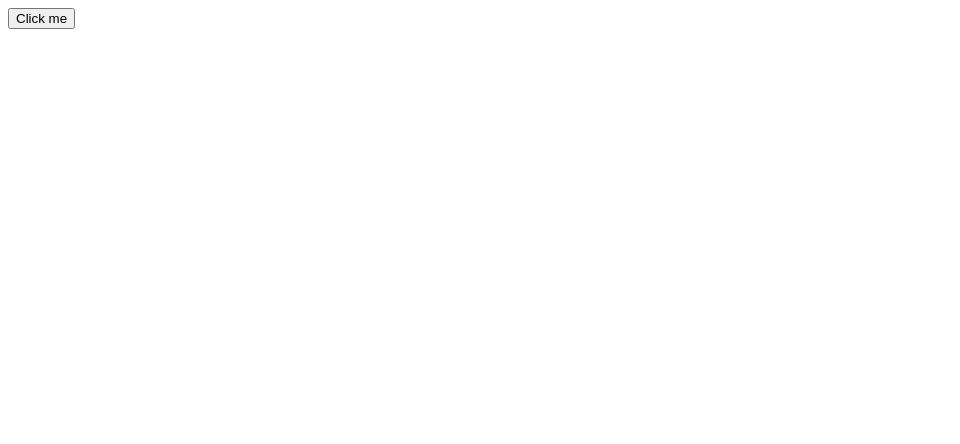
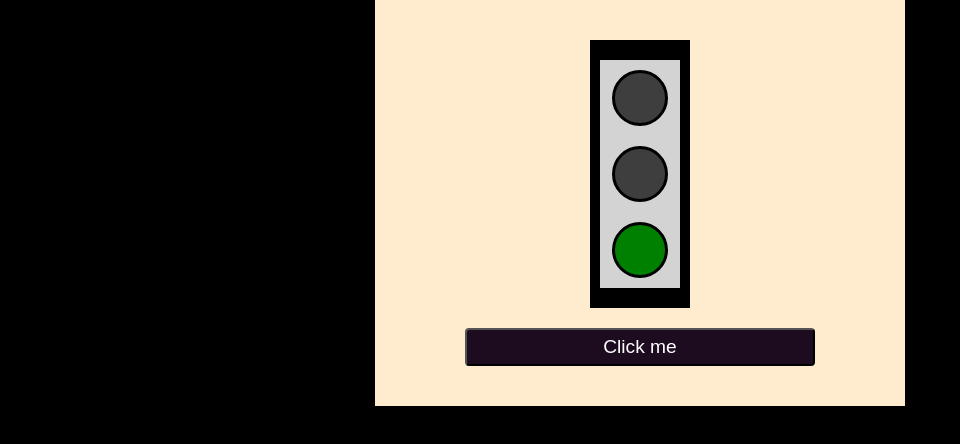
Before and after one commit to wlricardo/bootcamp-devjr, a plain HTML site: page modulo-3-traffic-lights/index.html in a window 1280 px wide. Shown: the whole page, without its empty margins (0-960 px from the left). Drawn offline with Linux system fonts and the light colour scheme.

Commit message:
closes #10 - Adicionar CSS externo

```diff
--- a/modulo-3-traffic-lights/index.html
+++ b/modulo-3-traffic-lights/index.html
@@ -4,16 +4,17 @@
 <head>
     <meta charset="UTF-8">
     <meta name="viewport" content="width=device-width, initial-scale=1.0">
+    <link rel="stylesheet" href="style.css">
     <title>Traffic Lights</title>
 </head>
 
 <body>
-    <div class="contaier">
+    <div class="container">
         <div class="traffic-light">
-            <div class="diplay">
-                <div class="red-light"></div>
-                <div class="green-light"></div>
-                <div class="yellow-light"></div>
+            <div class="display">
+                <div class="light light-off"></div>
+                <div class="light light-off"></div>
+                <div class="light green-light"></div>
             </div>
         </div>
         <button>Click me</button>
--- /dev/null
+++ b/modulo-3-traffic-lights/style.css
@@ -0,0 +1,72 @@
+* {
+  margin: 0;
+  padding: 0;
+}
+
+body {
+  background-color: #000;
+}
+
+button {
+  background-color: #1d0c1f;
+  width: 350px;
+  border-radius: 4px;
+  padding: 6px 12px;
+  color: #fff;
+  font-size: 1.2rem;
+}
+
+.container {
+  background-color: #ffecce;
+  padding: 40px;
+  width: 450px;
+  margin: auto;
+  display: flex;
+  flex-direction: column;
+  align-items: center;
+}
+
+.traffic-light {
+  background-color: black;
+  width: 100px;
+  padding-top: 10px;
+  padding-bottom: 10px;
+  display: flex;
+  flex-direction: column;
+  margin: auto;
+  margin-bottom: 20px;
+}
+
+.display {
+  background-color: lightgray;
+  margin: 10px;
+  padding: 10px;
+  display: flex;
+  flex-direction: column;
+  row-gap: 20px;
+}
+
+.light {
+  width: 50px;
+  height: 50px;
+  margin: auto;
+  border: black;
+  border-style: solid;
+  border-radius: 50%;
+}
+
+.green-light {
+  background-color: green;
+}
+
+.yellow-light {
+  background-color: yellow;
+}
+
+.red-light {
+  background-color: red;
+}
+
+.light-off {
+  background-color: #3e3e3e;
+}
```
